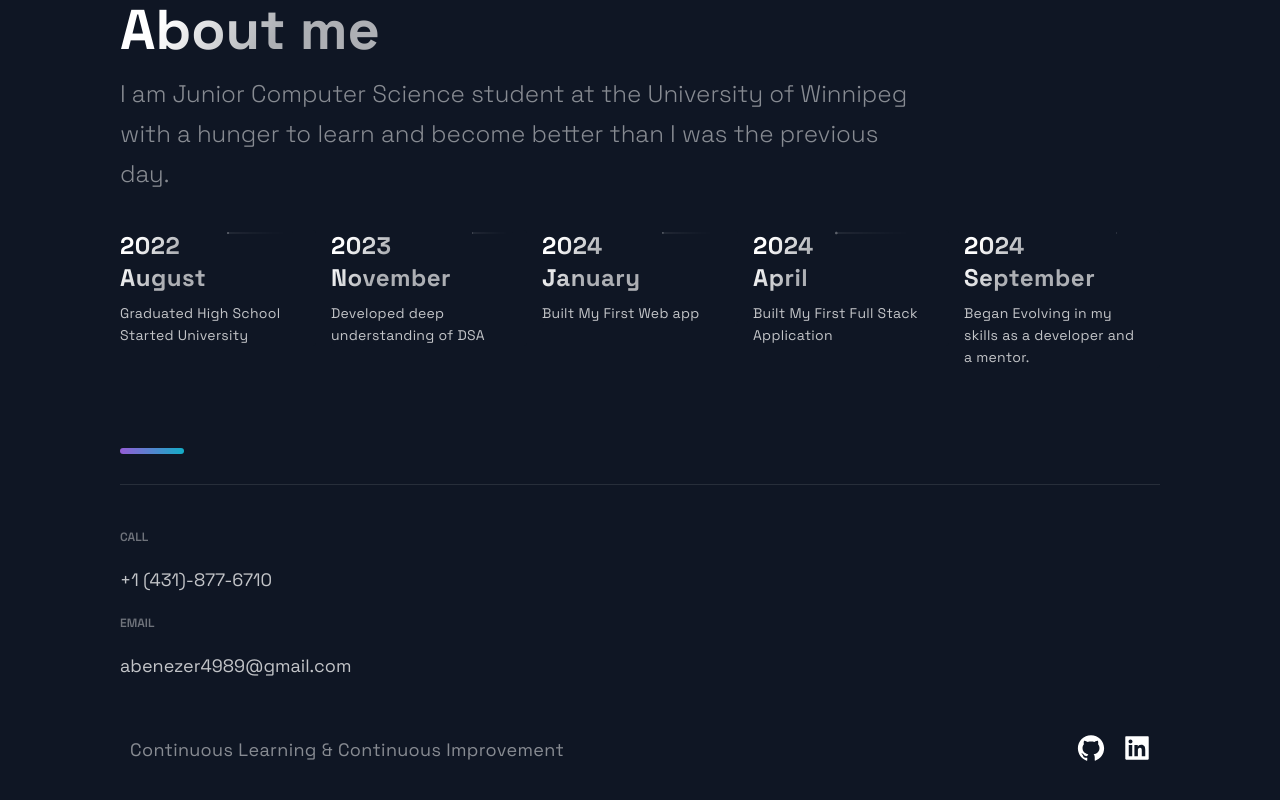
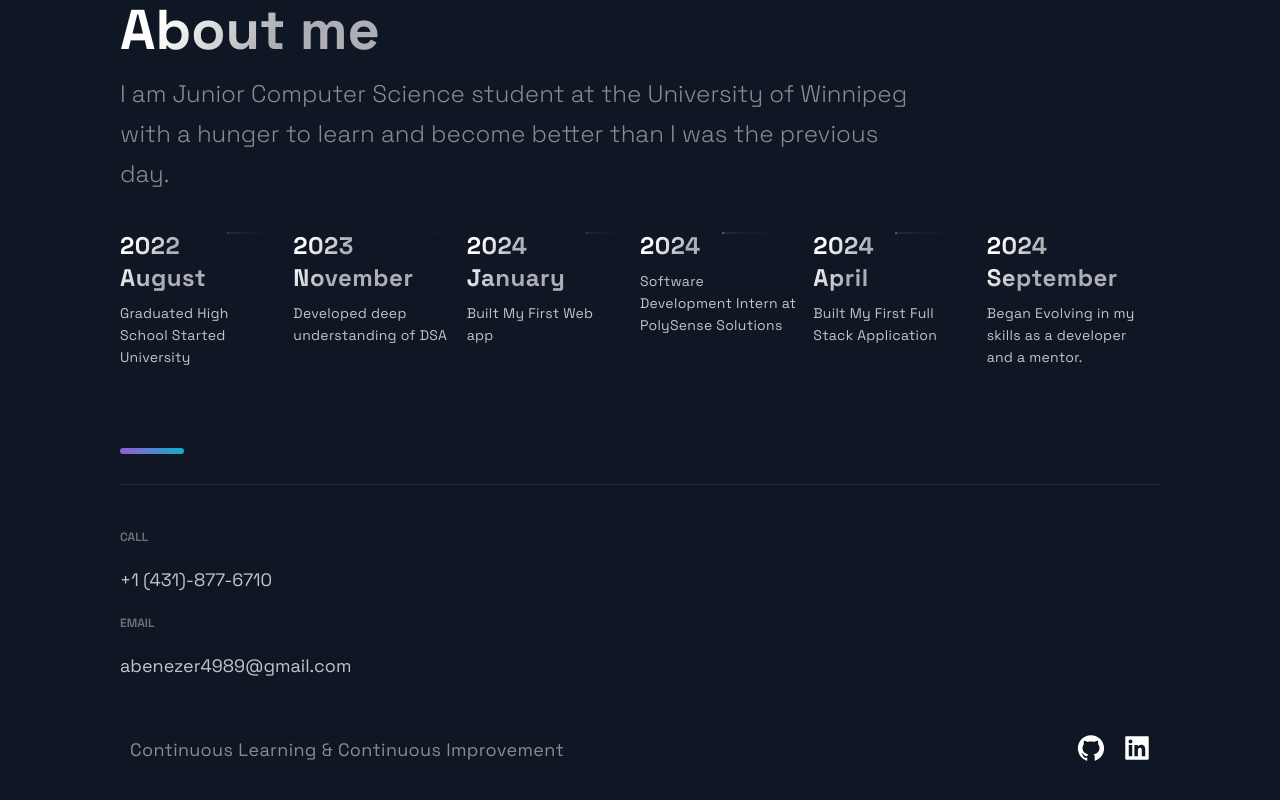
Before and after one commit to calmHeaven/NEXTJSPortfolio, a Next.js app: page / in a window 1280 px wide. Shown: the part 2437-3237 px from the top of the page. Built offline with nearby package versions, Linux system fonts and the light colour scheme.

Commit message:
Button + XP fix

```diff
--- a/src/constants/constants.js
+++ b/src/constants/constants.js
@@ -6,7 +6,7 @@ export const projects = [
       image: "../assets/image.png",
       tags: ['SpringBoot', ', Java', ', JavaScript',',HTML', ',Bootstrap CSS'],
     source: 'https://github.com/calmHeaven/SpringBootSchoolManagementSystem',
-    visit: 'https://google.com',
+    // visit: 'https://google.com',
     id: 0,
   },
   {
@@ -26,6 +26,7 @@ export const TimeLineData = [
   {month:months[7], year: 2022, text: 'Graduated High School\nStarted University', },
   {month:months[11-1], year: 2023, text: 'Developed deep understanding of DSA', },
   {month:months[1-1], year: 2024, text: 'Built My First Web app', },
+  {months:months[6-1], year:2024, text:'Software Development Intern at PolySense Solutions'},
   {month:months[4-1], year: 2024, text: 'Built My First Full Stack Application', },
   {month:months[9-1], year: 2024, text: 'Began Evolving in my skills as a developer and a mentor.', },
 ];
```
